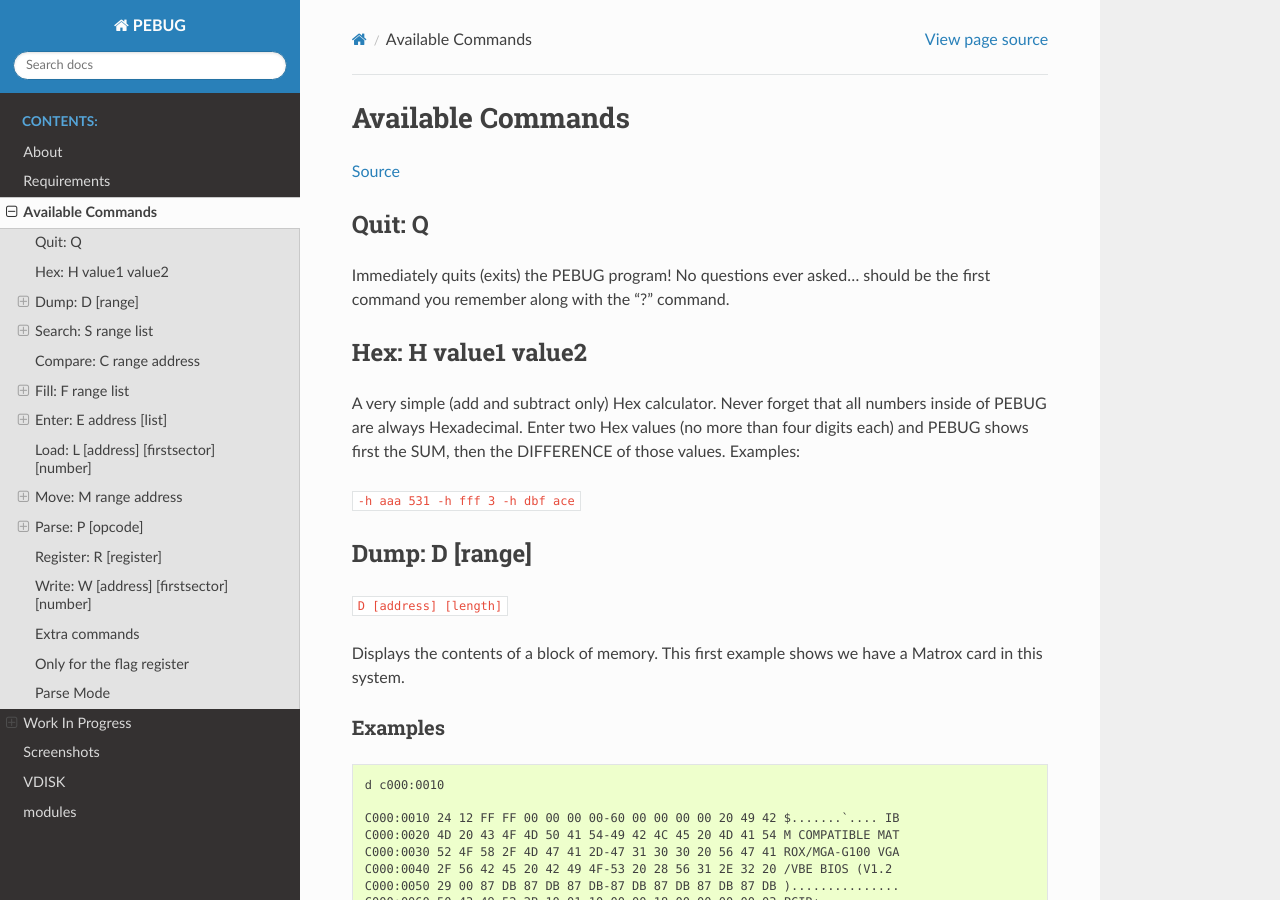
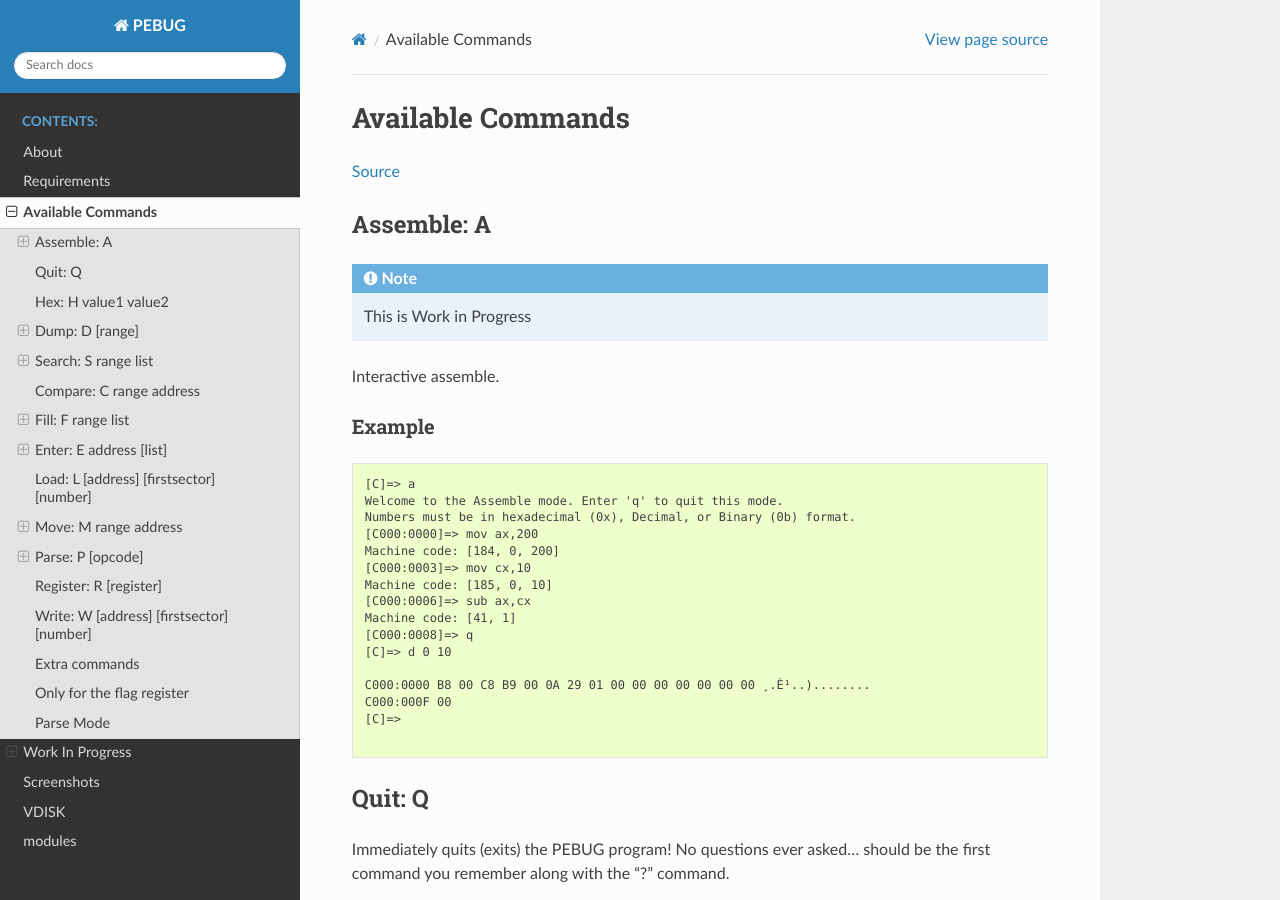
Before and after one commit to pabloniklas/pebug, a Sphinx documentation site: the page built from docs/source/commands.md, in a window 1280 px wide and 900 px high. Built offline with Sphinx 7.4.7 and the Read the Docs theme 3.1.0, drawn with Linux system fonts in a browser that asks for light colours.

Commit message:
Updating Docs

````diff
--- a/docs/source/commands.md
+++ b/docs/source/commands.md
@@ -1,6 +1,36 @@
 # Available Commands
 
 [Source](https://montcs.bloomu.edu/Information/LowLevel/DOS-Debug.html)
+
+
+## Assemble: A
+
+:::{note}
+This is Work in Progress
+:::
+
+Interactive assemble.
+
+### Example
+
+```
+[C]=> a
+Welcome to the Assemble mode. Enter 'q' to quit this mode.
+Numbers must be in hexadecimal (0x), Decimal, or Binary (0b) format.
+[C000:0000]=> mov ax,200
+Machine code: [184, 0, 200]
+[C000:0003]=> mov cx,10
+Machine code: [185, 0, 10]
+[C000:0006]=> sub ax,cx
+Machine code: [41, 1]
+[C000:0008]=> q
+[C]=> d 0 10
+
+C000:0000 B8 00 C8 B9 00 0A 29 01 00 00 00 00 00 00 00 ¸.È¹..)........
+C000:000F 00
+[C]=>
+
+```
 
 ## Quit: Q
 
````
